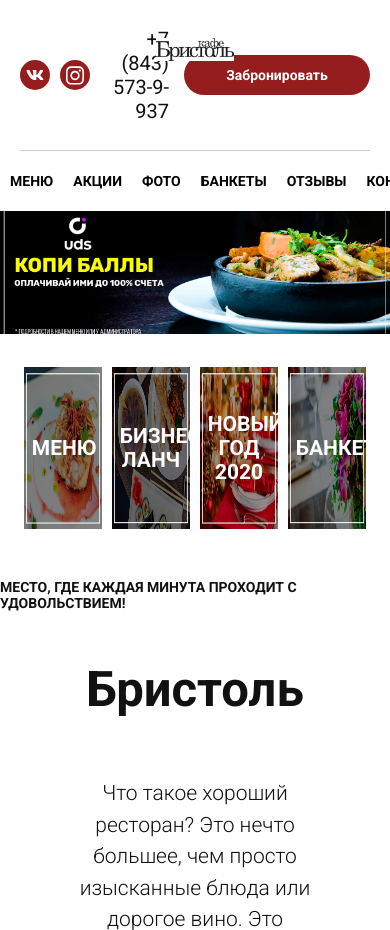
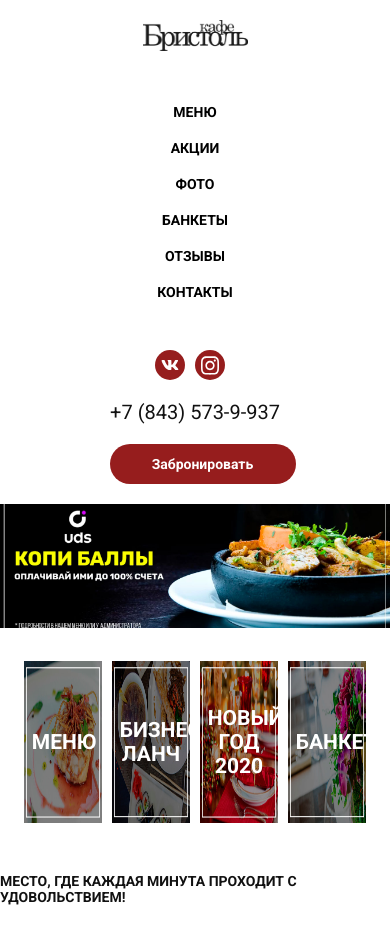
Before and after one commit to vladislavpp-git/Cafe-first, a website: page index.html in a window 390 px wide. Shown: the top 930 px of the page. Drawn offline with nearby package versions, Linux system fonts and the light colour scheme.

Commit message:
update media header

```diff
--- a/index.html
+++ b/index.html
@@ -27,6 +27,7 @@
                     <img src="img/res/head_name.jpg">
                 </a>
             </div>
+            <div class="container-column">
                 <div class="phone">
                     <p>+7 (843) 573-9-937</p>
                 </div>
@@ -35,8 +36,8 @@
                         <p>Забронировать</p>
                     </a>
                 </div>
-        </header>
-        <div class="separator"></div>
+            </div>
+
             <nav>
                 <ul class="navigation">
                     <li class="navigation-item">
@@ -58,8 +59,8 @@
                         <a href="">контакты </a>
                     </li>
                 </ul>
-
             </nav>
+        </header>
         <article class="slider-header">
             <img src="img/mainSlider/main-1.jpg">
         </article>
@@ -154,7 +155,8 @@
                     <input type="text" placeholder="Номер">
                     <input type="text" placeholder="Количество человек">
                     <label>
-                        <input id="date" type="text" placeholder="Выберете дату" name="filed-name" data-mask="00/00/0000"/>
+                        <input id="date" type="text" placeholder="Выберете дату" name="filed-name"
+                            data-mask="00/00/0000" />
                         <div class="calendar-icon"></div>
                     </label>
                     <input type="text" placeholder="Выберете время">
--- a/style.css
+++ b/style.css
@@ -15,7 +15,8 @@ p,ul,div,h1,h2,h3,ul,li{
 header{
     position: relative;
     display:flex;
-    height: 150px;
+    flex-wrap:wrap;
+    height: 210px;
     padding: 0 20px;
     align-items:center;
 }
@@ -61,7 +62,7 @@ header{
     width:20%;
     height:50%;
     position: absolute;
-    bottom:0; left:0; right:0; top:0;
+    bottom:58%; left:0; right:0; top:42%;
     margin:auto
 }
 
@@ -74,8 +75,10 @@ header{
     height:100%;
 }
 
-.phone{
-    flex-grow: 1;
+.container-column{
+    height: 150px;
+    display:flex;
+    align-items: center;
 }
 
 .phone p{
@@ -108,7 +111,9 @@ header{
 /* navigation */
 
 nav{
+    border-top:1px solid #525252;
     height:60px;
+    width:100%;
 }
 
 .navigation{
@@ -123,11 +128,11 @@ nav{
 }
 
 .navigation .navigation-item a{
-    display:block;
+    display:inline;
     color: black;
     text-decoration: none;
     text-transform: uppercase;
-    padding: 5px 10px;
+    padding: 0 10px;
     font-weight: 700;
 }
 
@@ -474,5 +479,57 @@ ul{
     border:none;
     position: relative;
     background:url('img/ico/arrow.svg') no-repeat #961d1d 50% 50%;
-    background-size: 60%;
+    background-size: 45%;
 }
+
+/*////////////////*/
+@media (max-width: 1250px) {
+    .container-column{
+        flex-direction: column;
+        justify-content: center;
+        align-items: center;
+    }
+    .phone{
+        margin-bottom: 20px;
+    }
+}
+
+@media (max-width: 980px) {
+    header{
+        flex-direction: column;
+        height: auto;
+        padding-bottom: 20px;
+    }
+
+    .cafe{
+        position: static ;
+        order:1;
+        width:30%;
+        padding:20px 0 40px 0;
+    }
+
+    nav{
+        order:2;
+        border:none;
+        height:auto;
+        margin-bottom:40px;
+    }
+
+    .navigation{
+        flex-direction: column;
+    }
+
+    .navigation .navigation-item a{
+        display: block;
+        padding:10px;
+    }
+    .social{
+        order: 3;
+        margin-bottom:20px;
+    }
+
+    .container-column{
+        order:5;
+        height:auto;
+    }
+}
```
Lines whose indentation alone changed are shown as unchanged.
